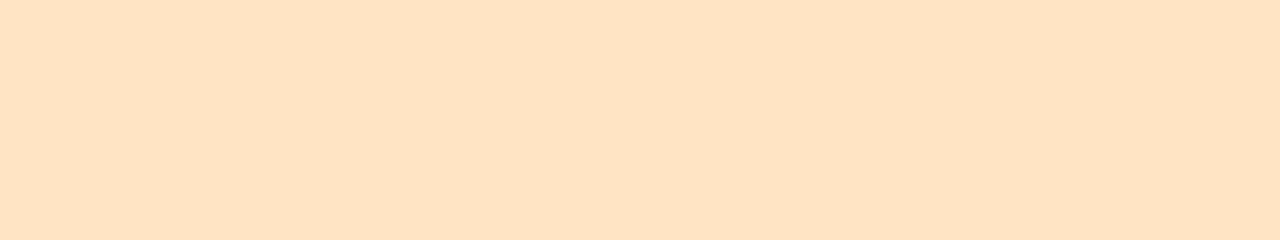
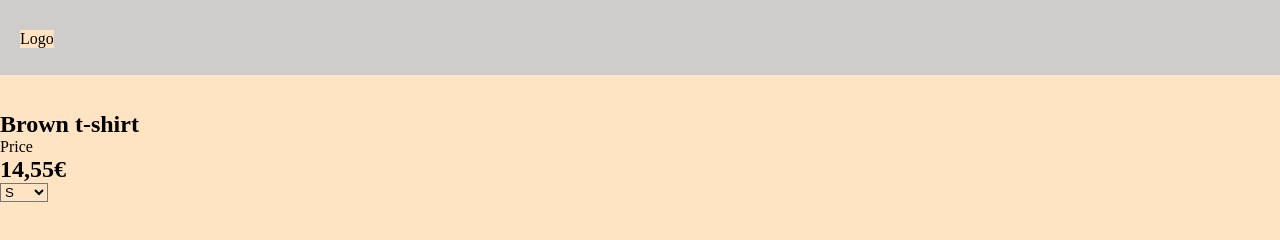
Before and after one commit to JoanGauGonell/Shopping-wizzard-Team-3, a plain HTML site: page index.html in a window 1280 px wide. Drawn offline with Linux system fonts and the light colour scheme.

Commit message:
nav style

```diff
--- a/index.html
+++ b/index.html
@@ -13,9 +13,40 @@
 <body>
     <header>
         <nav>
-            <div></div>
+            <div class="logo">
+                <a href="#">Logo<a></a>
+            </div>
+
         </nav>
-    </header>
+   </header>
+    <section>
+        <div class="shopping-store">
+        <div class="container-img">
+        <aside>
+            <img src="" alt="">
+            <img src="" alt="">
+            <img src="" alt="">
+            <img src="" alt="">
+            <img src="" alt="">
+        </aside>
+        <div class="actual-img">
+            <img src="" alt="">
+        </div>
+    </div>
+        <div class="container-details">
+            <h2><span id="colorString">Brown</span> t-shirt</h2>
+            <p>Price</p>
+            <h2>14,55€</h2>
+            <select name="Size" id="shirtsize">
+                <option value="S">S</option>
+                <option value="M">M</option>
+                <option value="L">L</option>
+                <option value="XL">XL</option>
+                <option value="XXL">XXL</option>
+            </select>
+        </div>
+    </div>
+    </section>
 
 </body>
 </html>
--- a/style.css
+++ b/style.css
@@ -1,3 +1,20 @@
 * {
+    padding: 0;
+    margin: 0;
     background-color: bisque;
+    text-decoration: none;
+    color: black;
 }
+
+nav {
+    display: flex;
+    justify-content: space-between;
+    align-items: flex-start;
+    background-color: rgb(207, 205, 204);
+    height: 75px;
+}
+
+.logo {
+   margin-left: 20px;
+   margin-top: 30px;
+}
```
